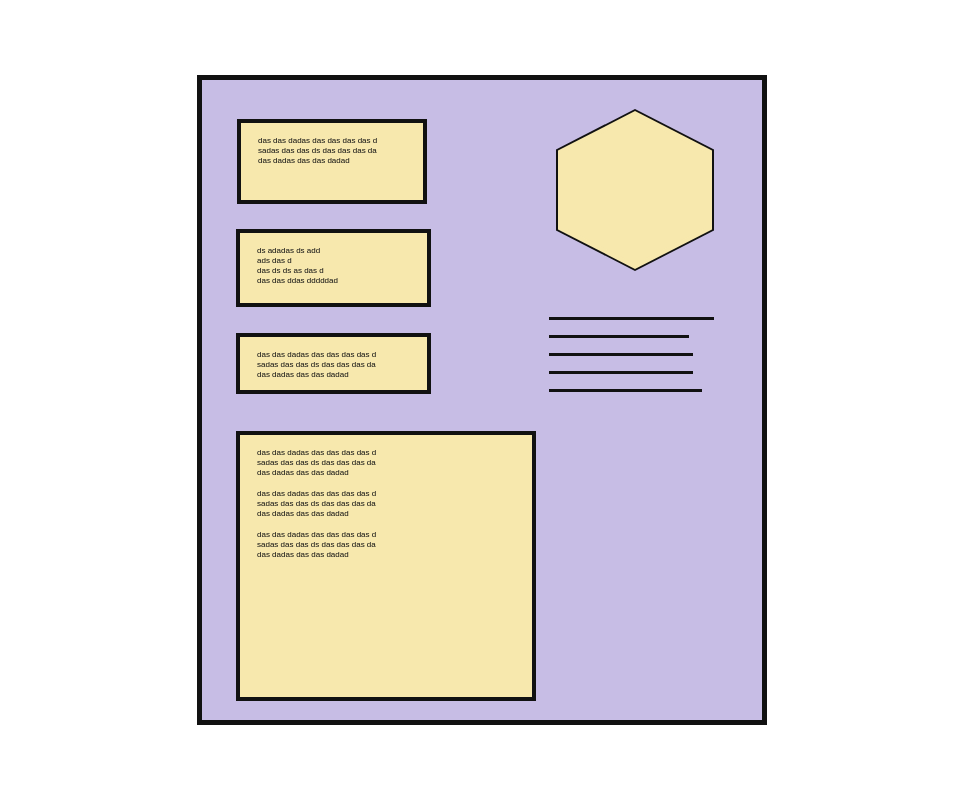
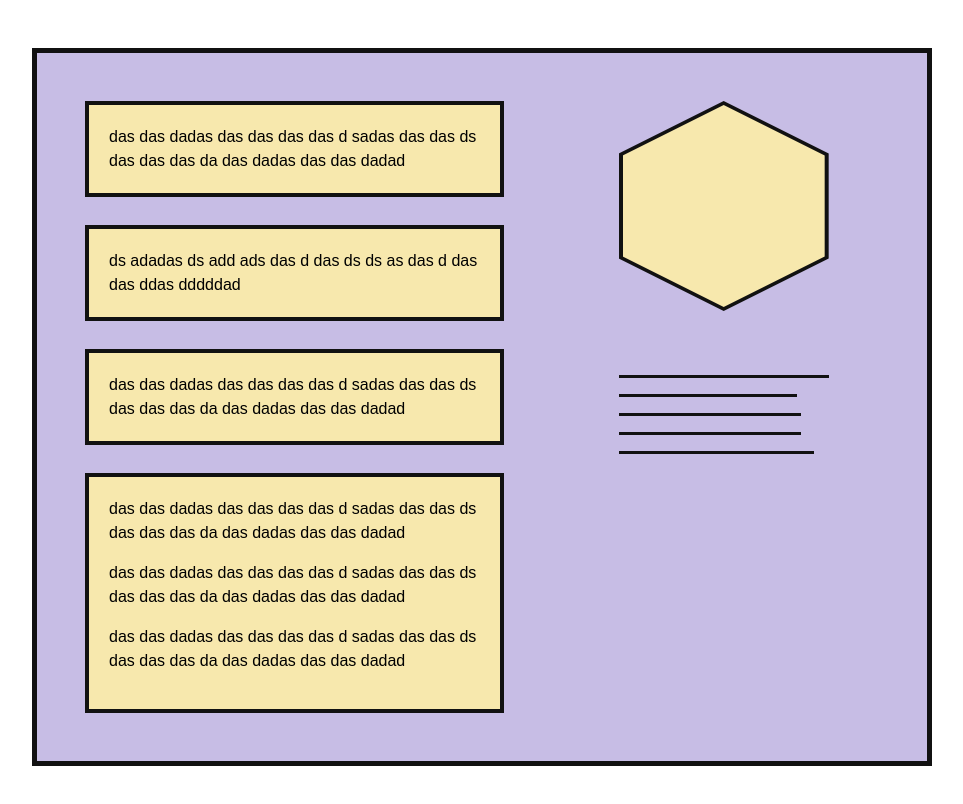
Before and after one commit to DizzyWaters/TSI_WProg_Lab1, a website: page express/index.html in a window 1280 px wide. Shown: the whole page, without its empty margins (158-1121 px from the left). Drawn offline with Linux system fonts and the light colour scheme.

Commit message:
fixed styless to grid, added JS link to html

```diff
--- a/express/css/style.css
+++ b/express/css/style.css
@@ -1,76 +1,88 @@
+:root {
+  --canvas: #c7bde5;
+  --panel: #f7e8ad;
+  --outline: #111;
+  --border-width: 4px;
+}
+
 * { box-sizing: border-box; }
 
 body {
   margin: 0;
   min-height: 100vh;
+  padding: clamp(1rem, 4vw, 3rem);
   display: grid;
   place-items: center;
-      background: #ffffff;
+  background: #fff;
   font-family: Arial, Helvetica, sans-serif;
 }
 
 .page {
-      position: relative;
-      width: 570px;
-      height: 650px;
-      background: #c7bde5;
-      border: 5px solid #111;
+  width: min(100%, 900px);
+  padding: clamp(1.25rem, 5vw, 3rem);
+  display: grid;
+  grid-template-columns: minmax(0, 1.35fr) minmax(0, 1fr);
+  gap: clamp(1.25rem, 6vw, 4rem);
+  align-items: start;
+  background: var(--canvas);
+  border: 5px solid var(--outline);
+}
+
+.content-column {
+  min-width: 0;
+  display: grid;
+  gap: clamp(1rem, 3vw, 1.75rem);
 }
 
 .box {
-      position: absolute;
-      background: #f7e8ad;
-      border: 4px solid #111;
-      padding: 13px 17px;
-      font-size: 8px;
-      line-height: 1.25;
-      color: #111;
+  min-width: 0;
+  padding: clamp(0.9rem, 2vw, 1.25rem);
+  background: var(--panel);
+  border: var(--border-width) solid var(--outline);
+  font-size: clamp(0.8rem, 1.35vw, 1rem);
+  line-height: 1.5;
+  overflow-wrap: anywhere;
 }
 
-    .box.one   { left: 35px; top: 39px; width: 190px; height: 85px; }
-    .box.two   { left: 34px; top: 149px; width: 195px; height: 78px; }
-    .box.three { left: 34px; top: 253px; width: 195px; height: 61px; }
-    .box.large { left: 34px; top: 351px; width: 300px; height: 270px; }
+.box p { margin: 0; }
+.box-large { min-height: 15rem; }
+.box-large p + p { margin-top: 1rem; }
+
+.art-column {
+  display: grid;
+  gap: clamp(2rem, 7vw, 4rem);
+  justify-items: center;
+  align-content: start;
+  min-width: 0;
+}
 
 .hexagon {
-      position: absolute;
-      top: 31px;
-      right: 50px;
-      width: 154px;
-      height: 158px;
-      background: #f7e8ad;
-      clip-path: polygon(50% 0%, 100% 25%, 100% 75%, 50% 100%, 0% 75%, 0% 25%);
+  width: min(100%, 210px);
+  aspect-ratio: 1;
+  background: var(--outline);
+  clip-path: polygon(50% 0, 100% 25%, 100% 75%, 50% 100%, 0 75%, 0 25%);
+  position: relative;
 }
 
 .hexagon::after {
   content: "";
   position: absolute;
-      inset: 5px;
-      background: #f7e8ad;
+  inset: 4px;
+  background: var(--panel);
   clip-path: inherit;
 }
 
-    .hex-border {
-      position: absolute;
-      top: 29px;
-      right: 48px;
-      width: 158px;
-      height: 162px;
-      background: #111;
-      clip-path: polygon(50% 0%, 100% 25%, 100% 75%, 50% 100%, 0% 75%, 0% 25%);
-    }
-
 .lines {
-      position: absolute;
-      right: 48px;
-      top: 237px;
-      width: 165px;
+  display: grid;
+  gap: 1rem;
+  width: min(100%, 210px);
 }
 
 .line {
+  display: block;
   height: 3px;
-      background: #111;
-      margin-bottom: 15px;
+  width: 100%;
+  background: var(--outline);
 }
 
 .line:nth-child(2) { width: 85%; }
@@ -78,4 +90,20 @@
 .line:nth-child(4) { width: 87%; }
 .line:nth-child(5) { width: 93%; }
 
-    .box p { margin: 0 0 11px; }
+@media (max-width: 600px) {
+  .page { grid-template-columns: 1fr; }
+  .art-column {
+    grid-template-columns: minmax(0, 1fr) minmax(0, 1fr);
+    align-items: center;
+    gap: 1.5rem;
+  }
+  .hexagon { max-width: 145px; }
+  .lines { gap: 0.75rem; }
+}
+
+@media (prefers-reduced-motion: reduce) {
+  *, *::before, *::after {
+    animation-duration: 0.01ms !important;
+    transition-duration: 0.01ms !important;
+  }
+}
--- a/express/index.html
+++ b/express/index.html
@@ -1,60 +1,41 @@
 <!DOCTYPE html>
 <html lang="en">
 <head>
-  <meta charset="UTF-8" />
-  <meta name="viewport" content="width=device-width, initial-scale=1.0" />
-  <title>Layout 1</title>
+  <meta charset="UTF-8">
+  <meta name="viewport" content="width=device-width, initial-scale=1.0">
+  <title>Responsive Grid Layout</title>
   <link rel="stylesheet" href="css/style.css">
+  <script src="js/main.js" defer></script>
 </head>
 <body>
   <main class="page">
-    <section class="box one">
-      das das dadas das das das das d<br>
-      sadas das das ds das das das da<br>
-      das dadas das das dadad
-    </section>
+    <div class="content-column">
+      <section class="box" id="box-one">
+        <p>das das dadas das das das das d sadas das das ds das das das da das dadas das das dadad</p>
+      </section>
+      <section class="box" id="box-two">
+        <p>ds adadas ds add ads das d das ds ds as das d das das ddas dddddad</p>
+      </section>
+      <section class="box" id="box-three">
+        <p>das das dadas das das das das d sadas das das ds das das das da das dadas das das dadad</p>
+      </section>
+      <section class="box box-large" id="box-large">
+        <p>das das dadas das das das das d sadas das das ds das das das da das dadas das das dadad</p>
+        <p>das das dadas das das das das d sadas das das ds das das das da das dadas das das dadad</p>
+        <p>das das dadas das das das das d sadas das das ds das das das da das dadas das das dadad</p>
+      </section>
+    </div>
 
-    <section class="box two">
-      ds adadas ds add<br>
-      ads das d<br>
-      das ds ds as das d<br>
-      das das ddas dddddad
-    </section>
-
-    <section class="box three">
-      das das dadas das das das das d<br>
-      sadas das das ds das das das da<br>
-      das dadas das das dadad
-    </section>
-
-    <section class="box large">
-      <p>
-        das das dadas das das das das d<br>
-        sadas das das ds das das das da<br>
-        das dadas das das dadad
-      </p>
-      <p>
-        das das dadas das das das das d<br>
-        sadas das das ds das das das da<br>
-        das dadas das das dadad
-      </p>
-      <p>
-        das das dadas das das das das d<br>
-        sadas das das ds das das das da<br>
-        das dadas das das dadad
-      </p>
-    </section>
-
-    <div class="hex-border"></div>
-    <div class="hexagon"></div>
-
-    <div class="lines">
-      <div class="line"></div>
-      <div class="line"></div>
-      <div class="line"></div>
-      <div class="line"></div>
-      <div class="line"></div>
-    </div>
+    <aside class="art-column" aria-label="Decorative shapes">
+      <div class="hexagon" aria-hidden="true"></div>
+      <div class="lines" aria-hidden="true">
+        <span class="line"></span>
+        <span class="line"></span>
+        <span class="line"></span>
+        <span class="line"></span>
+        <span class="line"></span>
+      </div>
+    </aside>
   </main>
 </body>
 </html>
```
Lines whose indentation alone changed are shown as unchanged.
